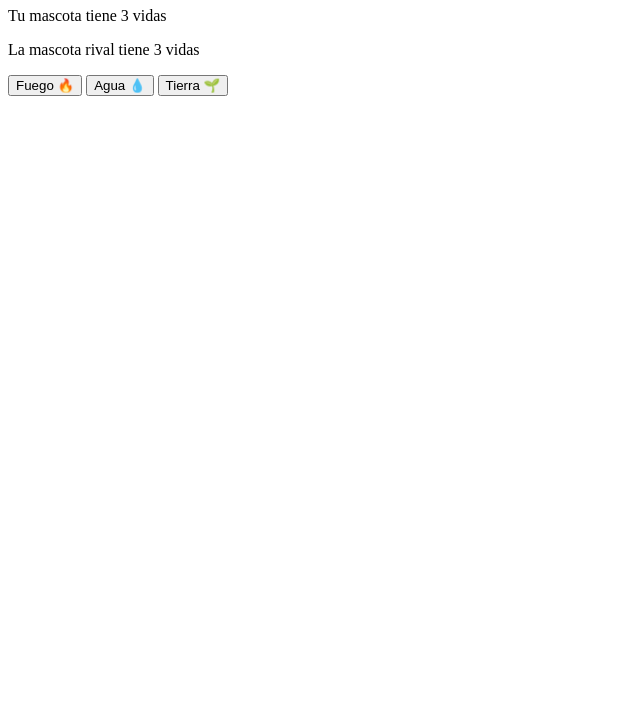
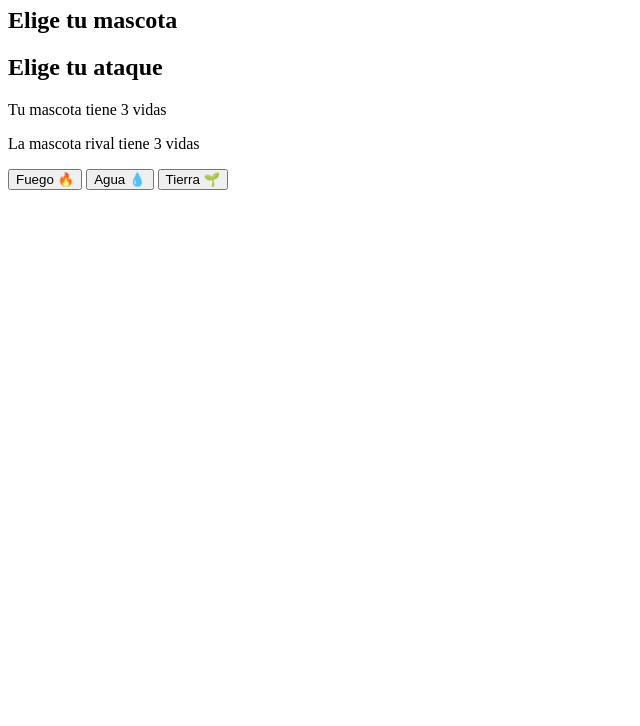
Before and after one commit to Martin-Moreno-Jara/MOKEPON_platzi, a plain HTML site: page mokepon.html in a window 1280 px wide. Shown: the part 74-800 px from the top of the page, without its empty margins (0-640 px from the left). Drawn offline with Linux system fonts and the light colour scheme.

Commit message:
titulos secciones mascotSelect y attackSelect

```diff
--- a/mokepon.html
+++ b/mokepon.html
@@ -7,9 +7,13 @@
 <body>
     <h1>MOKEPON 🔥💧🌱</h1>
 
-    <section id="mascotSelect"></section>
+    <section id="mascotSelect">
+        <h2>Elige tu mascota</h2>
+
+    </section>
 
     <section id="attackSelect">
+        <h2>Elige tu ataque</h2>
         <p>Tu mascota tiene <span>3</span> vidas</p>
         <p>La mascota rival tiene <span>3</span> vidas</p>
         <p>
```
